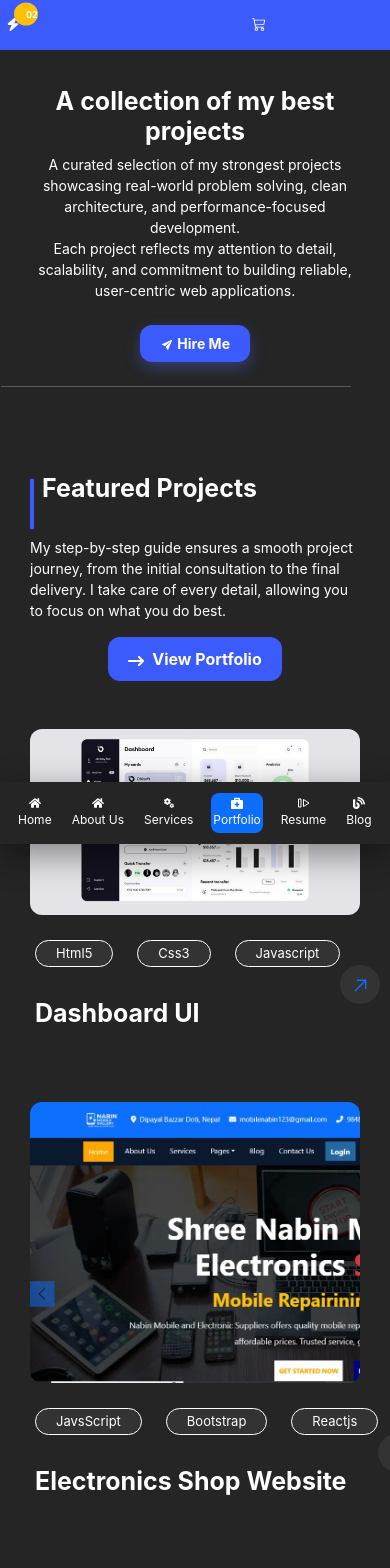
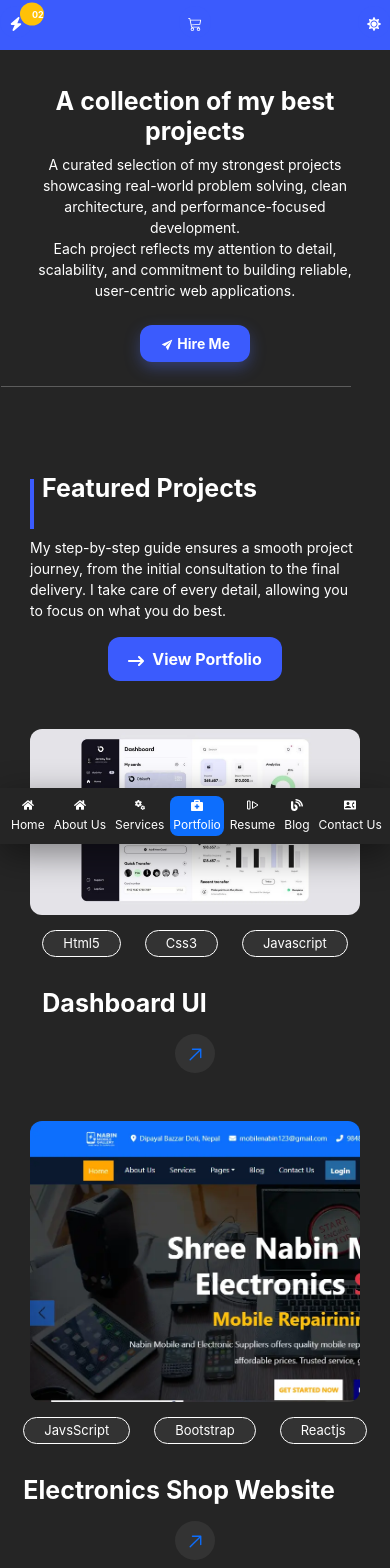
Before and after one commit to dhirendrabam001/portfolio-frontend, a React (Vite) app: page /portfolio in a window 390 px wide. Shown: the top 1568 px of the page. Built offline with nearby package versions, Linux system fonts and the light colour scheme.

Commit message:
updated all code

```diff
--- a/src/Components/Project.jsx
+++ b/src/Components/Project.jsx
@@ -56,7 +56,7 @@ const Project = () => {
                     </div>
                     <div className="cards-body">
                       <div className="left">
-                        <div className="card-content d-flex align-items-center gap-4">
+                        <div className="card-content d-flex align-items-center gap-4 gap-sm-1">
                           {item.tech.map((item, index) => (
                             <button key={index}>{item}</button>
                           ))}
--- a/src/Components/Sidebar/TypeText.jsx
+++ b/src/Components/Sidebar/TypeText.jsx
@@ -2,6 +2,7 @@ import Typewriter from "typewriter-effect";
 const TypeText = () => {
   return (
     <>
+      <div className="profile-main-info">
         <div className="type-text">
           <h3 className="fs-5 fw-bold">
             HELLO, I'M <br />
@@ -20,16 +21,19 @@ const TypeText = () => {
             />
           </span>
         </div>
+        <div className="profile-title">
           <p>
             Junior backend developer with hands-on experience in,
             <span className="para-color">
               Node.js, ExpressJs, ReactJs, MongoDB, Mongoose, Rest APIs, Git
             </span>
             ,and <span className="para-color">Postman</span>. Completed 3-month
-        backend and frontend developer internships, contributing to real project
-        tasks and improvements. Focused on backend architecture, clean code
-        practices, and continuous learning.
+            backend and frontend developer internships, contributing to real
+            project tasks and improvements. Focused on backend architecture,
+            clean code practices, and continuous learning.
           </p>
+        </div>
+      </div>
     </>
   );
 };
--- a/src/Components/WorkFlow.jsx
+++ b/src/Components/WorkFlow.jsx
@@ -5,7 +5,7 @@ const WorkFlow = () => {
   return (
     <section className="work-main py-3 dashboard-wrok">
       <div className="work-section">
-        <div className="row g-5">
+        <div className="row g-5 g-sm-0">
           <div className="col-12 col-md-6 col-lg-6">
             <AnimationPath direction={"left"} delay={0.25}>
               <div className="wrok-left dashboard-work">
@@ -20,7 +20,7 @@ const WorkFlow = () => {
               </div>
             </AnimationPath>
           </div>
-          <div className="col-12 col-md-6 col-lg-6 text-end">
+          <div className="col-12 col-md-6 col-lg-6 text-end text-sm-center">
             <AnimationPath direction="left" delay={0.25}>
               <div className="btn-service btn-services pt-5 mt-5">
                 <Link to="/contact">
--- a/src/Pages/NavBarPages/Contact.jsx
+++ b/src/Pages/NavBarPages/Contact.jsx
@@ -198,7 +198,7 @@ const Contact = () => {
             <div className="contact-form">
               <AnimationPath direction="left" delay={0.25}>
                 <form onSubmit={handleSubmit}>
-                  <div className="row justify-content-center align-items-center g-4">
+                  <div className="row justify-content-center align-items-center g-4 g-sm-1">
                     <div className="col-12 col-md-6 col-lg-6">
                       <div className="contact-form-info">
                         <div className="mb-3">
--- a/src/responsive.css
+++ b/src/responsive.css
@@ -437,7 +437,10 @@
   }
 }
 
-@media (min-width: 320px) and (max-width: 575px) {
+@media (min-width: 360px) and (max-width: 480px) {
+  .highlight {
+    font-size: 32px;
+  }
   .sidebar-main {
     flex-direction: column;
     margin-top: 0;
@@ -449,28 +452,51 @@
     width: 100% !important;
     height: auto !important;
   }
-
   .homecon,
   .img-con {
-    margin-left: -50px !important;
-    width: 80% !important;
+    margin-left: 0px !important;
+    width: 100% !important;
+    flex-direction: column;
+    display: flex;
+  }
+  .imgages-info {
+    width: 100%;
+    text-align: center;
+  }
+  .imgages-info img {
+    width: 84%;
+  }
+  .banner-content {
+    width: 100%;
+    flex-direction: column;
+    justify-content: center;
+    align-items: center;
+  }
+  .profile-title {
+    width: 70%;
+    text-align: justify;
+  }
+  .profile-title p {
+    text-align: justify;
+  }
+
+  .img-cons {
+    width: 100%;
+    text-align: center;
+  }
+  .img-cons img {
+    width: 100%;
   }
 
   .navbar-info {
     position: relative;
     z-index: 10;
   }
-  /* .project-tabs,
-
-  .project-tabs * {
-    pointer-events: auto !important;
-    z-index: 9999;
-    position: relative;
-  } */
-
   .main-scroll-content {
     width: 100%;
-    margin-left: 10px;
+
+    margin: 0px 0px !important;
+    padding: 0px 15px !important;
   }
   .left-hr {
     display: none;
@@ -490,10 +516,6 @@
     flex-direction: column;
     justify-content: center;
   }
-  /* .homecon {
-    width: 100%;
-    margin-left: 40px;
-  } */
   .sidebar-profile {
     background: black;
   }
@@ -515,9 +537,11 @@
   .navbar-info .nav {
     display: flex;
     flex-direction: row !important;
-    justify-content: space-between;
+    justify-content: space-around;
     align-items: center;
     margin: 0px !important;
+    flex-wrap: nowrap;
+    gap: 3px;
   }
 
   .navbar-info .nav-item {
@@ -528,8 +552,14 @@
     flex-direction: column !important;
     align-items: center;
     justify-content: center;
-    gap: 4px;
+    gap: 5px;
     color: #ffffff !important;
+    justify-content: center;
+    padding: 0px 3px;
+    font-size: 12px;
+    white-space: nowrap;
+    border-radius: 8px;
+    margin: 0px;
   }
   .light .navbar-info a.nav-link {
     color: #fff !important;
@@ -588,30 +618,33 @@
   .navbar-info {
     margin: 0px;
   }
-  .navbar-info .nav {
+  /* .navbar-info .nav {
     display: flex !important;
     flex-direction: row !important;
     justify-content: space-around;
     align-items: center;
     flex-wrap: nowrap;
     margin: 0;
-  }
+  } */
 
-  .navbar-info a.nav-link {
+  /* .navbar-info a.nav-link {
     display: flex !important;
     align-items: center;
     justify-content: center;
-    padding: 4px 2px;
+    padding: 0px 3px;
     font-size: 12px;
-    gap: 2px !important;
+    gap: 1px !important;
     white-space: nowrap;
     border-radius: 8px;
-  }
-  .icon-bar .icon:nth-child(2),
+    margin: 0px;
+    margin-left: 0px;
+    margin-left: 3px;
+  } */
+  /* .icon-bar .icon:nth-child(2),
   .icon-bar .icon:nth-child(3) {
     margin-left: 220px;
     margin-top: -52px;
-  }
+  } */
   .service-card .col-lg-3 {
     flex: 0 0 100% !important;
     max-width: 100% !important;
@@ -656,8 +689,8 @@
   .title-bar p {
     font-size: 14px;
   }
-  .work-section {
-    margin-left: 0px; /* sidebar space */
+  /* .work-section {
+    margin-left: 0px;
     padding: 10px;
   }
   .work-section .btn-service button {
@@ -666,10 +699,33 @@
     align-items: center;
     margin-top: -25%;
     margin-left: 28%;
+  } */
+  /* .work-section .btn-service button {
+    display: flex;
+    justify-content: center;
+    align-items: center;
+    margin-top: -3%;
+    margin-left: 3%;
+  } */
+  .work-section {
+    margin-left: 0px;
+    padding: 0px 18px;
+  }
+  .work-main {
+    width: 100%;
+    height: 100vh !important;
+    overflow: hidden;
   }
 
   .work-section h2 {
     font-size: 25px !important;
+  }
+  .card-info .cards-body {
+    padding: 0px 0px;
+    width: 100%;
+    display: flex;
+    flex-direction: column;
+    align-items: center;
   }
   .project-main {
     margin-top: 20px;
@@ -689,7 +745,7 @@
   }
   .footer-info {
     width: 100%;
-    height: 30vh;
+    height: 70vh;
     padding: 20px 0px;
   }
   .para-info p {
@@ -702,7 +758,7 @@
   /* PAGES RESPONSIVE */
   .blog-pages .footer-infos {
     width: 100%;
-    height: 40vh !important;
+    height: 70vh !important;
   }
   .blog-main-content h2.fs-1.fw-bold {
     font-size: 23px !important;
@@ -719,7 +775,7 @@
   }
   .dashboard-main-info .homecon-info-sec {
     width: 100% !important;
-    height: 46vh !important;
+    height: 70vh !important;
     margin-left: 0px !important;
     padding: 0px 22px !important;
     margin-top: 16px !important;
@@ -731,11 +787,11 @@
     margin-top: -18px !important;
   }
   .combine-routes .footer-infosss {
-    height: 50vh !important;
+    height: 75vh !important;
   }
   /* RESUME PAGE */
   .resume-header h2 {
-    font-size: 40px !important;
+    font-size: 32px !important;
     font-weight: bold;
     color: var(--primary);
   }
@@ -743,7 +799,7 @@
     text-align: center;
   }
   .resume-header-right {
-    font-size: 14px !important;
+    font-size: 13px !important;
     /* padding-left: 8px !important; */
   }
   .resume-profile-img img {
@@ -756,4 +812,18 @@
   .resume-main a {
     font-size: 16px !important;
   }
+  .blog-email-right {
+    text-align: center;
+  }
+  .contact-form-info .form-control {
+    padding: 12px 10px;
+  }
+  .msz-btn button {
+    padding: 12px 60px !important;
+    font-size: 14px !important;
+  }
+  .contact-details-info .g-5,
+  .gy-5 {
+    --bs-gutter-y: 0rem;
+  }
 }
```
Lines whose indentation alone changed are shown as unchanged.
